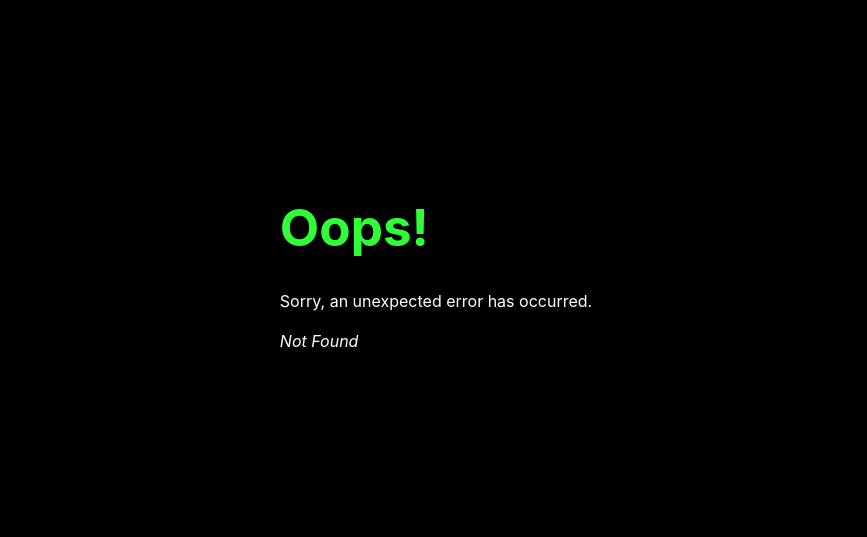
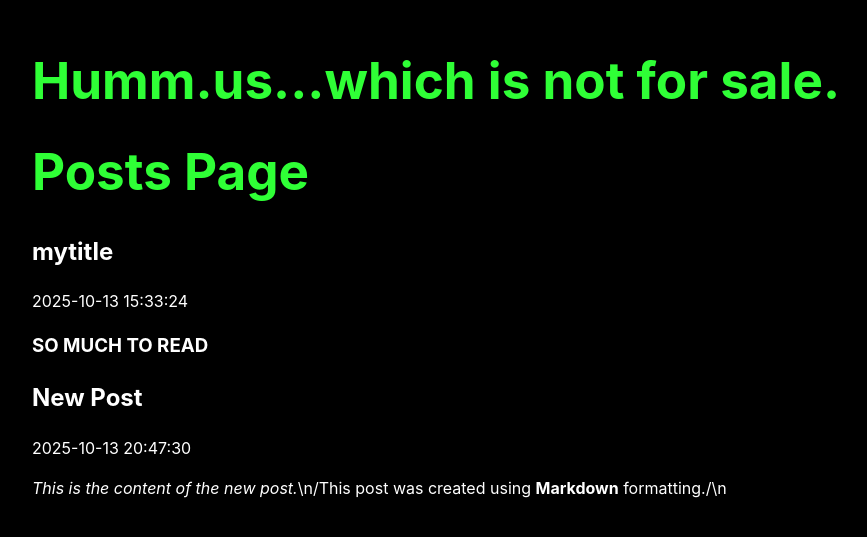
Before and after one commit to modalpdx/modalpdx.github.io, a React (Vite) app: page /posts in a window 1280 px wide. Before the commit this address had no page. Shown: the part 133-670 px from the top of the page, without its empty margins (204-1071 px from the left). Built offline with nearby package versions, Linux system fonts and the light colour scheme.

Commit message:
Add posts page, hopefully. Still in progress.

```diff
--- a/package.json
+++ b/package.json
@@ -15,6 +15,7 @@
   "dependencies": {
     "react": "^19.1.0",
     "react-dom": "^19.1.0",
+    "react-markdown": "^10.1.0",
     "react-router": "^7.6.2",
     "react-router-dom": "^7.6.2"
   },
--- /dev/null
+++ b/public/posts.json
@@ -0,0 +1 @@
+[{"id": 1, "slug": "My Newest NEW Slug", "title": "mytitle", "summary": "this sums up everything", "content_md": "### SO MUCH TO READ", "published": 1, "created_at": "2025-10-13 15:33:24", "updated_at": "2025-10-13 15:34:05"},{"id": 2, "slug": "new-post", "title": "New Post", "summary": "This is a summary of the new post.", "content_md": "_This is the content of the new post._\\n/This post was created using **Markdown** formatting./\\n", "published": 1, "created_at": "2025-10-13 20:47:30", "updated_at": "2025-10-13 20:47:30"}]
--- a/src/main.jsx
+++ b/src/main.jsx
@@ -3,6 +3,8 @@ import { createRoot } from 'react-dom/client'
 import './index.css'
 import MainTemplate from './routes/_mainTemplate/MainTemplate.jsx'
 import PageHome from './routes/home/PageHome.jsx'
+import PagePosts from './routes/posts/PagePosts.jsx'
+import { pagePostsLoader } from './routes/posts/js/PagePostsHelpers.js'
 import PageError from './routes/error/PageError.jsx'
 import { createBrowserRouter, RouterProvider } from 'react-router'
 
@@ -16,6 +18,11 @@ const router = createBrowserRouter([
         index: true,
         element: <PageHome />,
       },
+      {
+        path: "posts",
+        element: <PagePosts />,
+        loader: pagePostsLoader,
+      },
     ]
   },
 ]);
--- /dev/null
+++ b/src/routes/posts/PagePosts.jsx
@@ -0,0 +1,32 @@
+import ReactMarkdown from 'react-markdown';
+import { useLoaderData } from "react-router";
+
+const PagePosts = () => {
+
+    const postData = useLoaderData();
+
+    const Post = ({ post }) => {
+        return (
+            <div className="post">
+                <article>
+                <header>
+                    <h2>{post.title}</h2>
+                    <p>{post.created_at}</p>
+                </header>
+                <ReactMarkdown>{post.content_md}</ReactMarkdown>
+                </article>
+            </div>
+        );
+    };
+
+    return (
+        <div>
+            <h1>Posts Page</h1>
+            {postData.map((post) => (
+                <Post key={post.id} post={post} />
+            ))}
+        </div>
+    );
+}
+
+export default PagePosts;
--- /dev/null
+++ b/src/routes/posts/js/PagePostsHelpers.js
@@ -0,0 +1,3 @@
+  export const pagePostsLoader = () => {
+    return fetch("/posts.json").then((res) => res.json());
+  }
```
Also changed, not shown: 2 other files (tests, documents, lock files or other folders).
